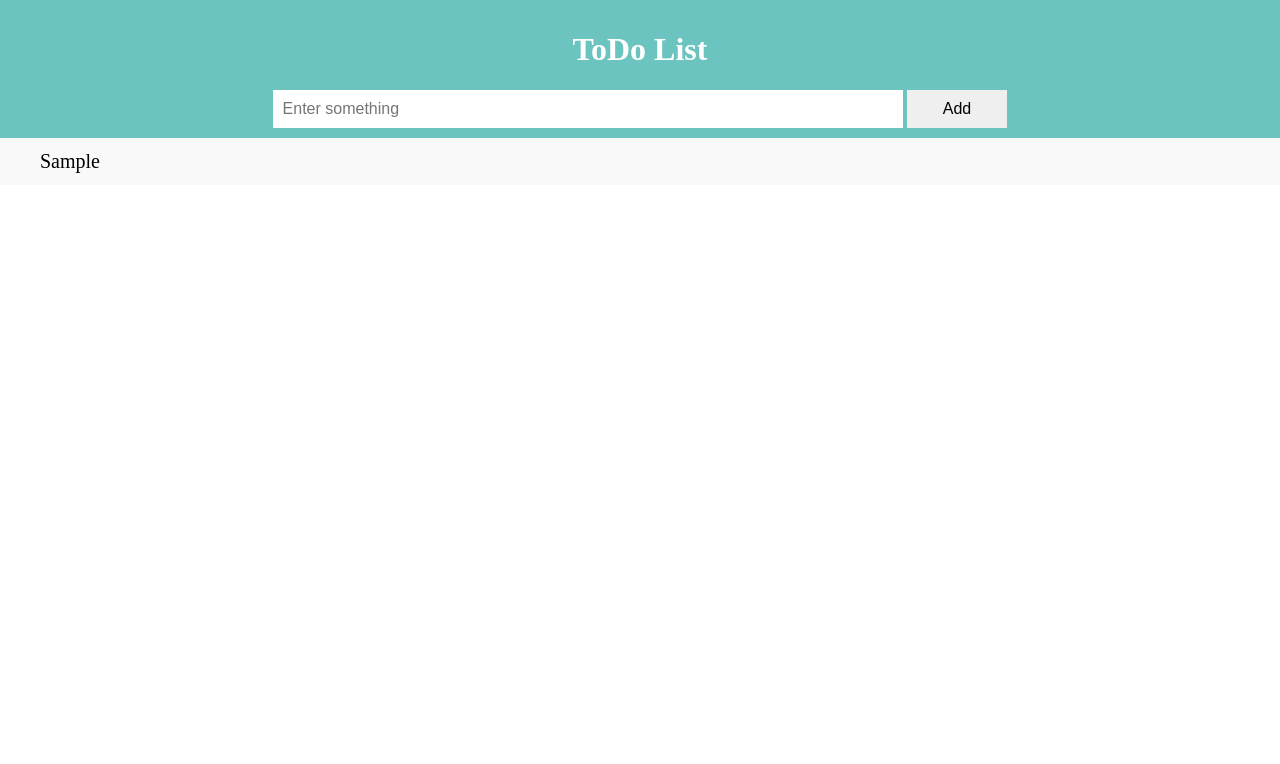
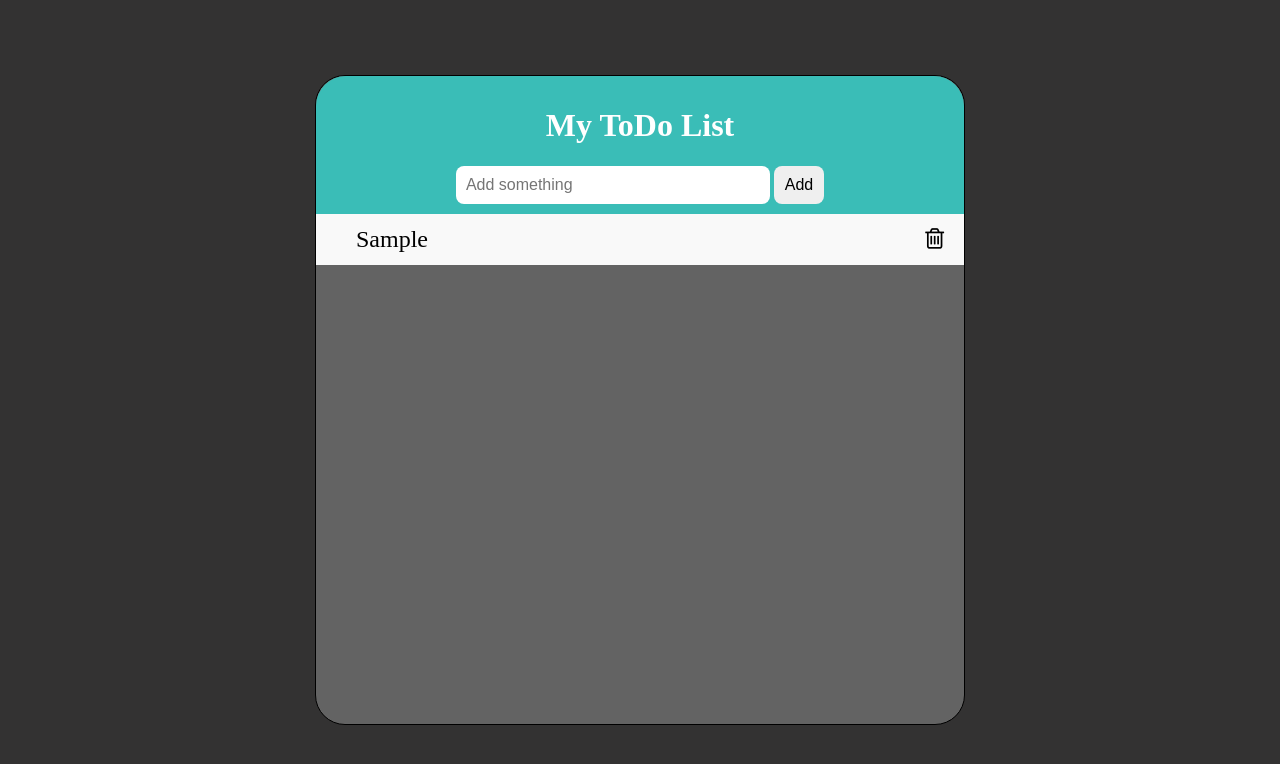
Before and after one commit to omsapate/todo-list, a plain HTML site: page index.html in a window 1280 px wide. Both pictures are taken after typing "Sample" into the empty fields and a click on the button "Add". Drawn offline with Linux system fonts and the light colour scheme.

Commit message:
Add files via upload

```diff
--- a/index.html
+++ b/index.html
@@ -1,23 +1,27 @@
 <!DOCTYPE html>
 <html>
 <head>
-	<title>My App</title>
+	<title>ToDo List</title>
 	<link rel="stylesheet" type="text/css" href="todo_css.css">
+	<link rel="stylesheet" href="https://cdnjs.cloudflare.com/ajax/libs/font-awesome/4.7.0/css/font-awesome.min.css">
 </head>
 <body>
 	<div id="mainDiv" >
 
 
-
+	<div id="wrap">
 	<div id="myDivId">
-		<h1>ToDo List</h1>
-		<input type="text" placeholder="Enter something" value="" id="inputId">
+		<h1>My ToDo List</h1>
+		<input type="text" placeholder="Add something" value="" id="inputId">
 		<button id="buttonId">Add</button>
 	</div>
 
 		<ul id="ItemList">
 
+
 		</ul>
+
+	</div>
 	</div>
 <script type="text/javascript" src="todo_js.js"></script>
 </body>
--- a/todo_css.css
+++ b/todo_css.css
@@ -1,26 +1,45 @@
-*{ box-sizing: border-box; }
+*{
+	box-sizing: border-box;
+}
 
 #mainDiv{
 	display: block;
-
+    position: fixed;
+    top: 0;
+    bottom: 0;
+    left: 0;
+    right: 0;
+    width: 650px;
+    height: 650px;
+    margin: auto;
+   	border-style: solid;
+   	border-color: black;
+   	border-width: 1px;
+   	border-radius: 30px;
+   	background-color: rgba(255, 255, 255,0.24);
 
 }
 
 #myDivId{
-	background-color:#6cc4c0;
+	background-color:#3abdb7;
 	color: white;
 	text-align: center;
 	padding: 10px 10px;
+	border-top-left-radius: 30px;
+	border-top-right-radius: 30px;
 }
+
+
 
 body {
   margin: 0;
   min-width: 200px;
+  background-color: #333232;
 }
 
 input{
 	margin: 0;
-	border-radius: 0;
+	border-radius: 8px;
 	border: none;
 	width: 50%;
 	padding: 10px;
@@ -28,7 +47,7 @@ input{
 }
 button{
 	padding: 10px;
-	border-radius: 0;
+	border-radius: 8px;
 	border:none;
 	width: 8%;
 	font-size: 16px;
@@ -48,7 +67,7 @@ ul {
 ul li{
 	cursor: pointer;
 	padding: 12px 8px 12px 40px;
-	font-size: 20px;
+	font-size: 24px;
 	background-color: #eee;
 	transition: 0.2s;
 	list-style-type: none;
@@ -64,5 +83,27 @@ ul li:nth-child(odd) {
   background: #f9f9f9;
 }
 ul li:hover{
+	background: #dddd;
+}
+
+ul li.complete {
+  background: #999797;
+  color: #ffff;
+  text-decoration: line-through;
+  border-style: solid;
+  border-width: 0.5px;
+  border-color: #888;
+}
+
+
+span{
+  position: absolute;
+  right: 0;
+  top: 0;
+  padding: 12px 20px 15px 22px;
+}
+
+span:hover{
 	background: #ff5a36;
+	cursor: pointer;
 }
--- a/todo_js.js
+++ b/todo_js.js
@@ -6,32 +6,64 @@ document.getElementById("buttonId").onclick = function() {
 	AddItemToList();
 };
 
+window.addEventListener('keypress',function(event){
+	if(event.keyCode ===13){
+		AddItemToList();
+	}
+})
+
 //delete list item
 document.getElementById("ItemList").addEventListener('click',function(event){
-	if(event.target.tagName == "LI"){
-		event.target.remove()
+	if(event.target.tagName == "SPAN"){
+		event.target.parentNode.remove()
 	}
 })
+
+document.getElementById("ItemList").addEventListener('click',function(event){
+	if(event.target.tagName == "LI"){
+		event.target.classList.toggle("complete");
+	}
+},false)
+
+var myNodelist = document.getElementsByTagName("LI");
+var i;
+for (i = 0; i < myNodelist.length; i++) {
+  var span = document.createElement("SPAN");
+ // var txt = document.createTextNode("&#xf014;");
+  span.className = "fa fa-trash-o";
+  //span.appendChild(txt);
+  myNodelist[i].appendChild(span);
+}
+
 
 // add item to list
 function AddItemToList() {
 
 	var ToDo_Text = document.getElementById("inputId").value;
+// get <ul> tag from dom
+	var ul = document.getElementById("ItemList");
+	// now create <li> elemet to add text in it by js
+	var li = document.createElement("LI");
 
 	if (ToDo_Text != "") {
-
-		// get <ul> tag from dom
-		var ul = document.getElementById("ItemList");
-
-		// now create <li> elemet to add text in it by js
-		var li = document.createElement("LI");
 
 		li.appendChild(document.createTextNode(ToDo_Text));
 		ul.appendChild(li);
 
+		var span = document.createElement("SPAN");
+  		//var txt = document.createTextNode("\u00D7");
+  		span.className = "fa fa-trash-o";
+  		//span.appendChild(txt);
+  		li.appendChild(span);
+
 		document.getElementById("inputId").value = "";
 	}
 	else{
-		alert("Add something")
+		alert("'Look's like empty entry! You should add something.'");
 	}
+	// var span = document.createElement("SPAN");
+ //  	//var txt = document.createTextNode("\u00D7");
+ //  	span.className = "fa fa-trash-o";
+ //  	//span.appendChild(txt);
+ //  	li.appendChild(span);
 }
```
